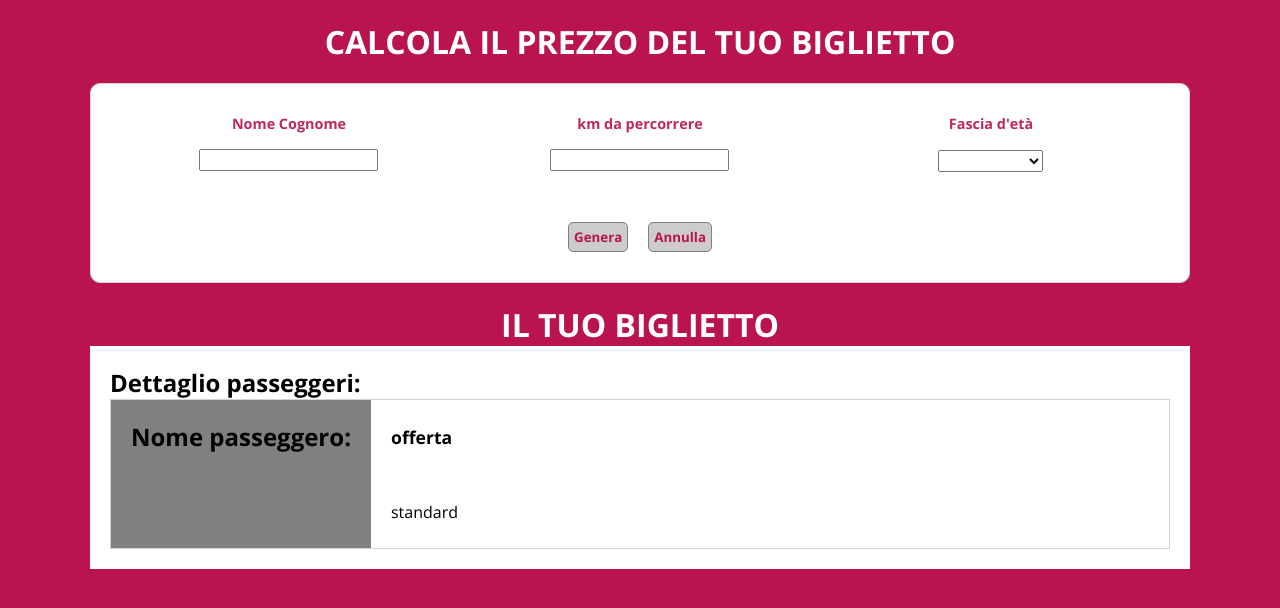
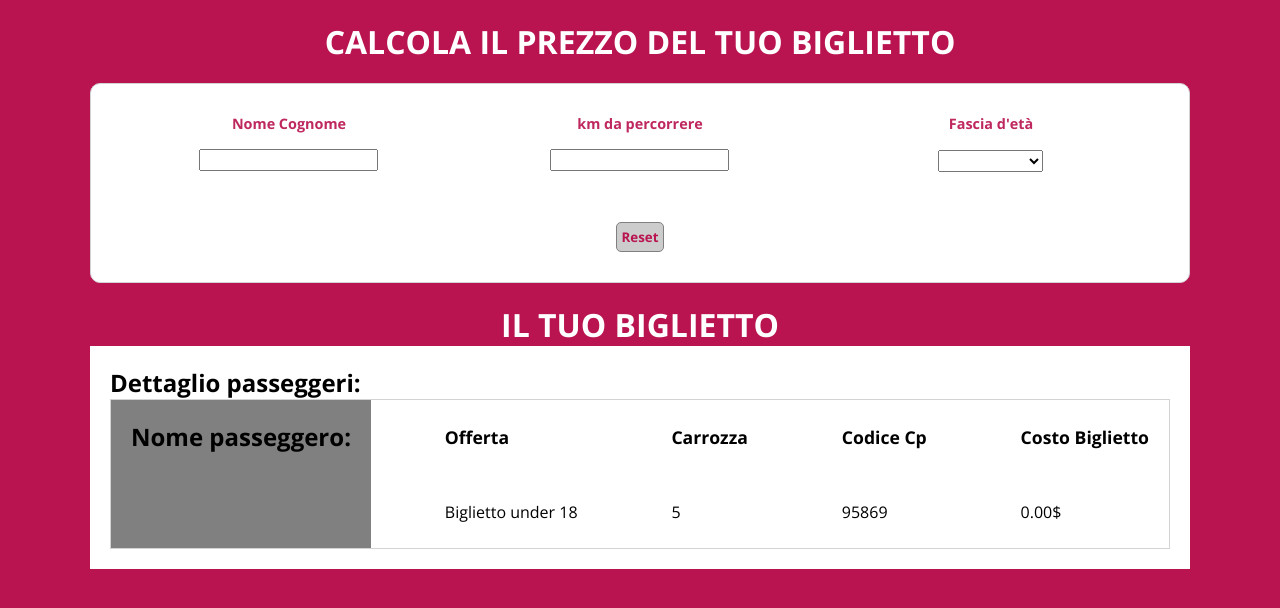
Before and after one commit to jiemarabanzado/js-biglietto-treno-form, a plain HTML site: page index.html in a window 1280 px wide. Both pictures are taken after a click on the button "Genera". Drawn offline with nearby package versions, Linux system fonts and the light colour scheme.

Commit message:
es completo

```diff
--- a/index.html
+++ b/index.html
@@ -42,16 +42,31 @@
                 <div class="btns"><button id="reset" onclick="location.reload(true)">Annulla</button></div>
             </div>
         </div>
+        <div id="show">
             <h1>IL TUO BIGLIETTO</h1>
             <div class="container-tickets">
                 <h2>Dettaglio passeggeri:</h2>
                 <div class="ticket ms-row">
                     <div class="passenger-name">
                         <h2>Nome passeggero:</h2>
+                        <div id="id"></div>
                     </div>
                     <div class="ticket-data ms-row">
-                    <h3 class="category">offerta</h3>
-                    <div id="offer">standard</div>
+                        <h3 class="category">Offerta</h3>
+                        <div id="offer"></div>
+                    </div>
+                    <div class="ticket-data ms-row">
+                        <h3 class="category">Carrozza</h3>
+                        <div id="wagon"></div>
+                    </div>
+                    <div class="ticket-data ms-row">
+                        <h3 class="category">Codice Cp</h3>
+                        <div id="code"></div>
+                    </div>
+                    <div class="ticket-data ms-row">
+                        <h3 class="category">Costo Biglietto</h3>
+                        <div id="cost"></div>
+                    </div>
                 </div>
             </div>
         </div>
--- a/main.js
+++ b/main.js
@@ -10,38 +10,52 @@ function GetDistance() {
     let Km = document.getElementById("Distance").value;
     return Km;
 }
-var test=0.00;
+function randomNumber(min, max) {
+    return Math.random() * (max - min) + min;
+}
+//var test=0.00;
 sessionStorage.setItem('tot',test)
 function Calcola(){
     var Ages=GetAge();
     var Km=GetDistance();
-    var Name=(GetName());
+    var Name=GetName();
+    document.getElementById('id').innerHTML=Name;
+    document.getElementById('wagon').innerHTML=parseInt(randomNumber(1,8));
+    document.getElementById('code').innerHTML=parseInt(randomNumber(90000,100000));
     if(isNaN(Km)){
         alert('km: inserisci un numero');
         return;
-    }else{
+    }else if(Km<0){alert('km: inserisci numero maggiore di 0')}
+        else{
+            document.getElementById('add').style.display='none';
+            document.getElementById('reset').innerHTML='Reset';
+            document.getElementById('show').style.display='block';
             Km=Number(Km);
             const fisso= (Km*0.21);
             var SingleP = fisso;
             document.getElementById('Distance').readOnly=true;
-            let element = document.createElement("P");
-            if(Ages<0){
-            alert('Età:inserisci valore maggiore di zero')
-            return;
-            }
-            else if(Ages=='Minorenne'){
-                    SingleP= (fisso - (fisso/100*20)).toFixed(2);
-                    element.innerHTML = `${Name} <span>${fisso}$</span> ${SingleP}$`;
-                    }else if(Ages=='Over 65'){
-                    SingleP= (fisso - (fisso/100*40)).toFixed(2);
-                    element.innerHTML = `${Name} <span>${fisso}$</span> ${SingleP}$`;
-                    }else{element.innerHTML = `${Name} ${SingleP}$`;}
+            //let element = document.createElement("P");
+            if(Ages=='Minorenne'){
+                SingleP= (fisso - (fisso/100*20)).toFixed(2);
+                document.getElementById('cost').innerHTML=`${SingleP}$`;
+                document.getElementById('offer').innerHTML='Biglietto under 18';
+                }else if(Ages=='Over 65'){
+                SingleP= (fisso - (fisso/100*40)).toFixed(2);
+                document.getElementById('cost').innerHTML=`${SingleP}$`;
+                document.getElementById('offer').innerHTML='Biglietto Over 65';
+                //element.innerHTML = `${Name} <span>${fisso}$</span> ${SingleP}$`;
+                }else{
+                    document.getElementById('offer').innerHTML='Biglietto standard';
+                    document.getElementById('cost').innerHTML=`${SingleP}$`;}
                     document.getElementById('Age').value=null;
                     document.getElementById('Name').value=null;
-                    document.getElementById("passeggeri").append(element);
-                    var sum=(parseFloat(sessionStorage.getItem('tot'))+SingleP);
-                    sessionStorage.setItem('tot',sum);
+
         }
+
+    //document.getElementById("passeggeri").append(element);
+    //var sum=(parseFloat(sessionStorage.getItem('tot'))+SingleP);
+    //sessionStorage.setItem('tot',sum);
+
 }
 function GetTotal(){
     document.getElementById('Name').readOnly=true;
--- a/style.css
+++ b/style.css
@@ -109,6 +109,7 @@ header{
 .ticket{
     border: 1px solid lightgray;
     height: 150px;
+    justify-content: space-between;
 }
 .passenger-name{
     background-color: #808080;
@@ -123,3 +124,6 @@ header{
     font-size: 1.1rem;
     flex-grow: 1;
 }
+#show{
+    display: none;
+}
```
Lines whose indentation alone changed are shown as unchanged.
